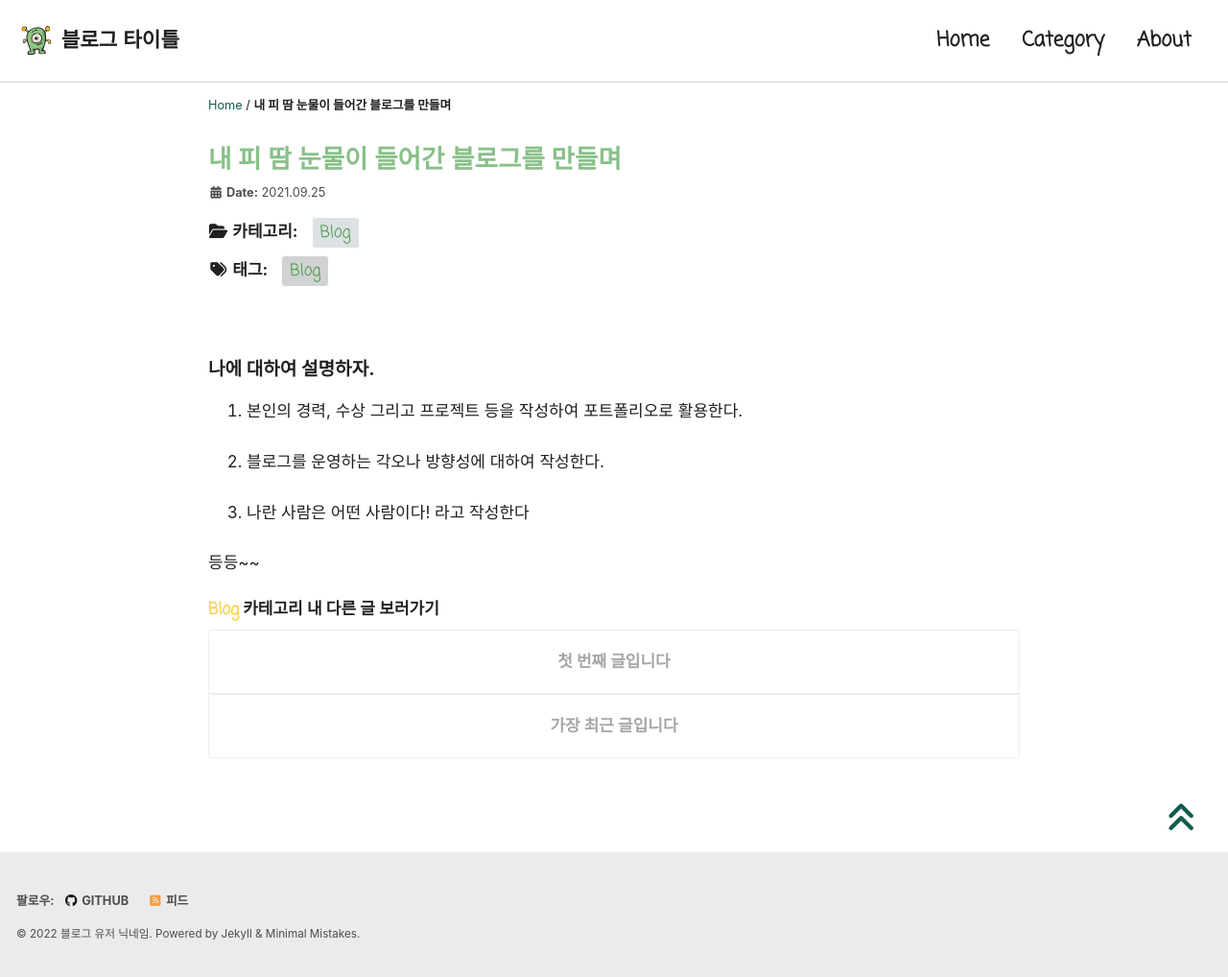
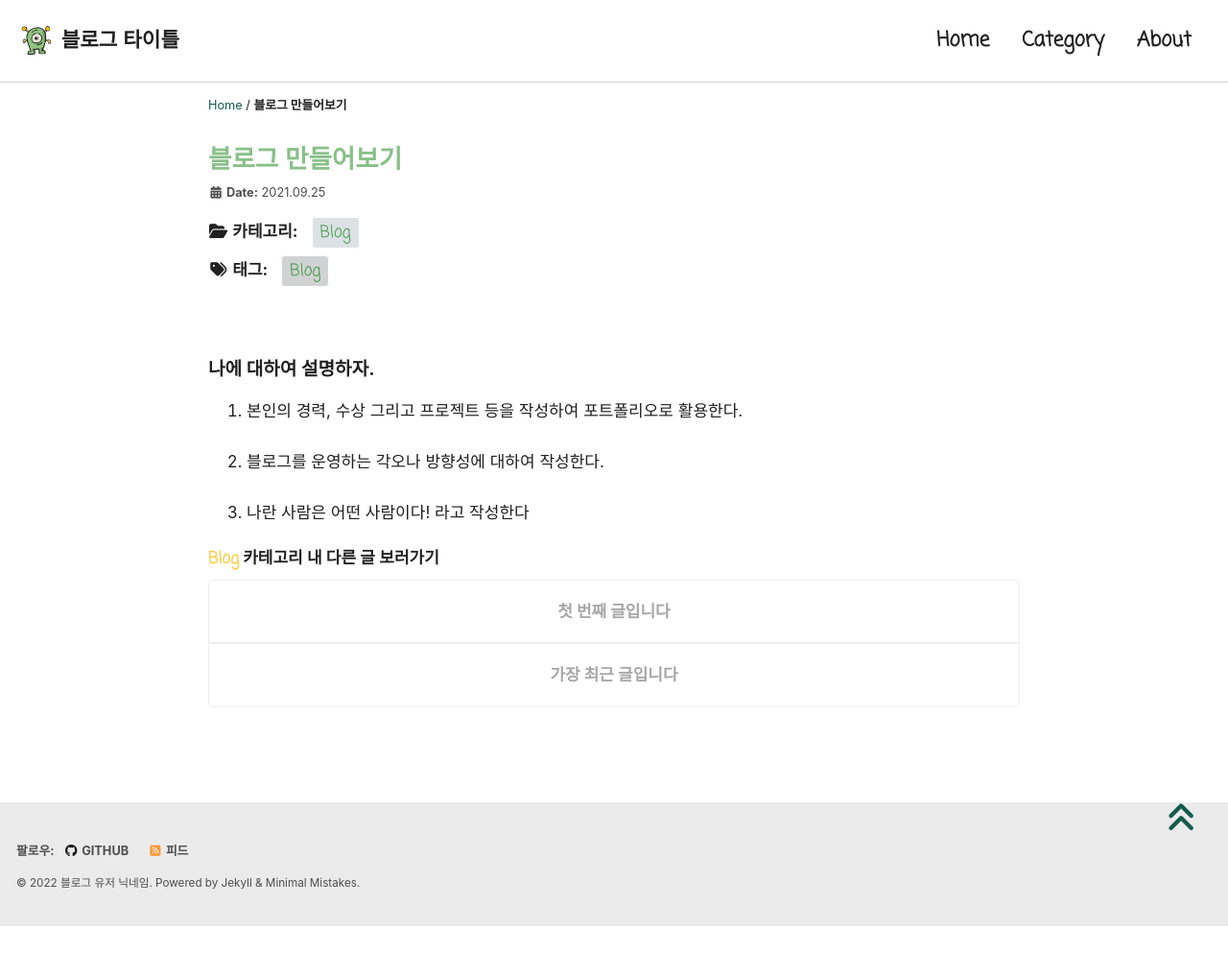
Before and after one commit to yoonseo94/yoonseo_94.github.io, a Jekyll site: the page built from _pages/about.md, in a window 1280 px wide. Shown: the whole page at 96% size. Built offline with Jekyll 4.4.1, drawn with Linux system fonts in a browser that asks for light colours; cached includes are drawn as plain includes; nearby versions of some CDN libraries; some web fonts are replaced; after the commit the page ends 965 px from its top, so only the background shows below that.

```diff
--- a/_pages/about.md
+++ b/_pages/about.md
@@ -1,5 +1,5 @@
 ---
-title:  "내 피 땀 눈물이 들어간 블로그를 만들며"
+title:  "블로그 만들어보기"
 permalink: /about/
 layout: single
 published: true
@@ -18,5 +18,3 @@ tags:
 2. 블로그를 운영하는 각오나 방향성에 대하여 작성한다.
 
 3. 나란 사람은 어떤 사람이다! 라고 작성한다
-
-등등~~
```
Also changed, not shown: 1 other file.
